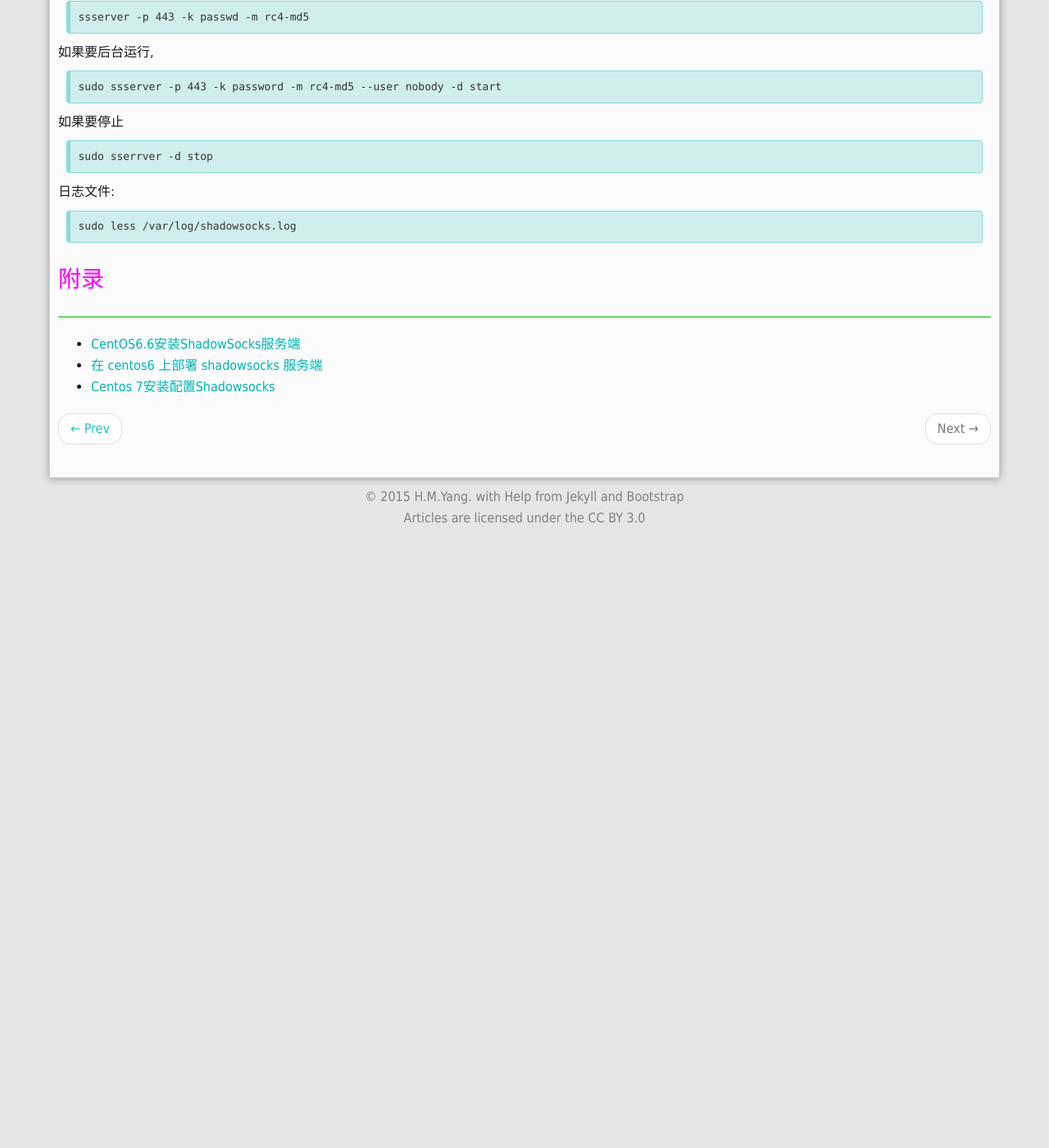
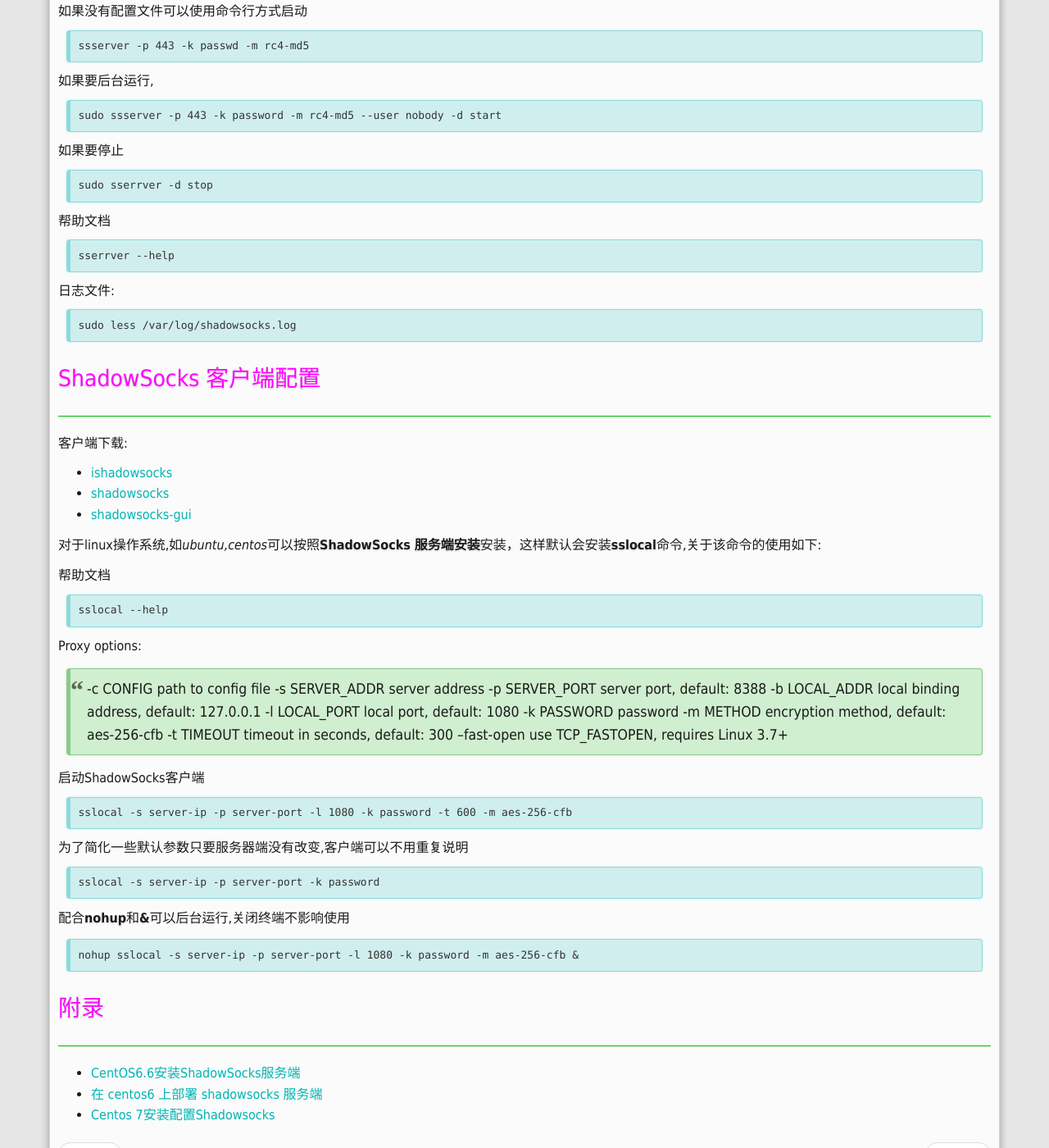
Before and after one commit to YHM07/yhm07.github.io, a Jekyll site: the page built from _posts/2015-12-17-centos-shadowsocks.md, in a window 1280 px wide and 1400 px high, scrolled down 1409 px. Shown: the whole window at 82% size. Built offline with Jekyll 4.4.1, drawn with Linux system fonts in a browser that asks for light colours; Markdown is read by kramdown in place of the engine named in the settings; comment, search, counter and statistics services are not loaded; before the commit the page ends 2059 px from its top, so only the background shows below that.

Commit message:
完善shadowsocks的说明，包括服务端和客户端

````diff
--- a/_posts/2015-12-17-centos-shadowsocks.md
+++ b/_posts/2015-12-17-centos-shadowsocks.md
@@ -1,7 +1,7 @@
 ---
 layout: post
 title: "CentOS 配置ShadowSocks服务.md"
-category: "linux"
+category: "Linux"
 tags: [CentOS6.7,ShadowSocks]
 ---
 
@@ -10,6 +10,7 @@
 * [Shadowsocks 使用说明](https://github.com/shadowsocks/shadowsocks/wiki/Shadowsocks-%E4%BD%BF%E7%94%A8%E8%AF%B4%E6%98%8E)
 
 * [配置文件说明](https://github.com/shadowsocks/shadowsocks/wiki/Configuration-via-Config-File)
+
 **ShadowSocks** 一个可以穿透防火墙的快速代理。
 
 实验环境
@@ -18,6 +19,8 @@
 $ cat /etc/centos-release
 CentOS release 6.7 (Final)
 ```
+
+<!-- more -->
 
 ## ShadowSocks 服务端安装
 ---
@@ -80,9 +83,52 @@
 
 	sudo sserrver -d stop
 
+帮助文档
+
+	sserrver --help
+
 日志文件:
 
 	sudo less /var/log/shadowsocks.log
+
+## ShadowSocks 客户端配置
+---
+
+客户端下载:
+
+* [ishadowsocks](http://www.ishadowsocks.com/)
+* [shadowsocks](https://shadowsocks.org/en/download/clients.html)
+* [shadowsocks-gui](https://github.com/shadowsocks/shadowsocks-gui)
+
+对于linux操作系统,如*ubuntu,centos*可以按照**ShadowSocks 服务端安装**安装，这样默认会安装**sslocal**命令,关于该命令的使用如下:
+
+帮助文档
+
+	sslocal --help
+
+Proxy options:
+>
+-c CONFIG              path to config file
+-s SERVER_ADDR         server address
+-p SERVER_PORT         server port, default: 8388
+-b LOCAL_ADDR          local binding address, default: 127.0.0.1
+-l LOCAL_PORT          local port, default: 1080
+-k PASSWORD            password
+-m METHOD              encryption method, default: aes-256-cfb
+-t TIMEOUT             timeout in seconds, default: 300
+--fast-open            use TCP_FASTOPEN, requires Linux 3.7+
+
+启动ShadowSocks客户端
+
+	sslocal -s server-ip -p server-port -l 1080 -k password -t 600 -m aes-256-cfb
+
+为了简化一些默认参数只要服务器端没有改变,客户端可以不用重复说明
+
+	sslocal -s server-ip -p server-port -k password
+
+配合**nohup**和**&**可以后台运行,关闭终端不影响使用
+
+	nohup sslocal -s server-ip -p server-port -l 1080 -k password -m aes-256-cfb &
 
 ## 附录
 ---
````
